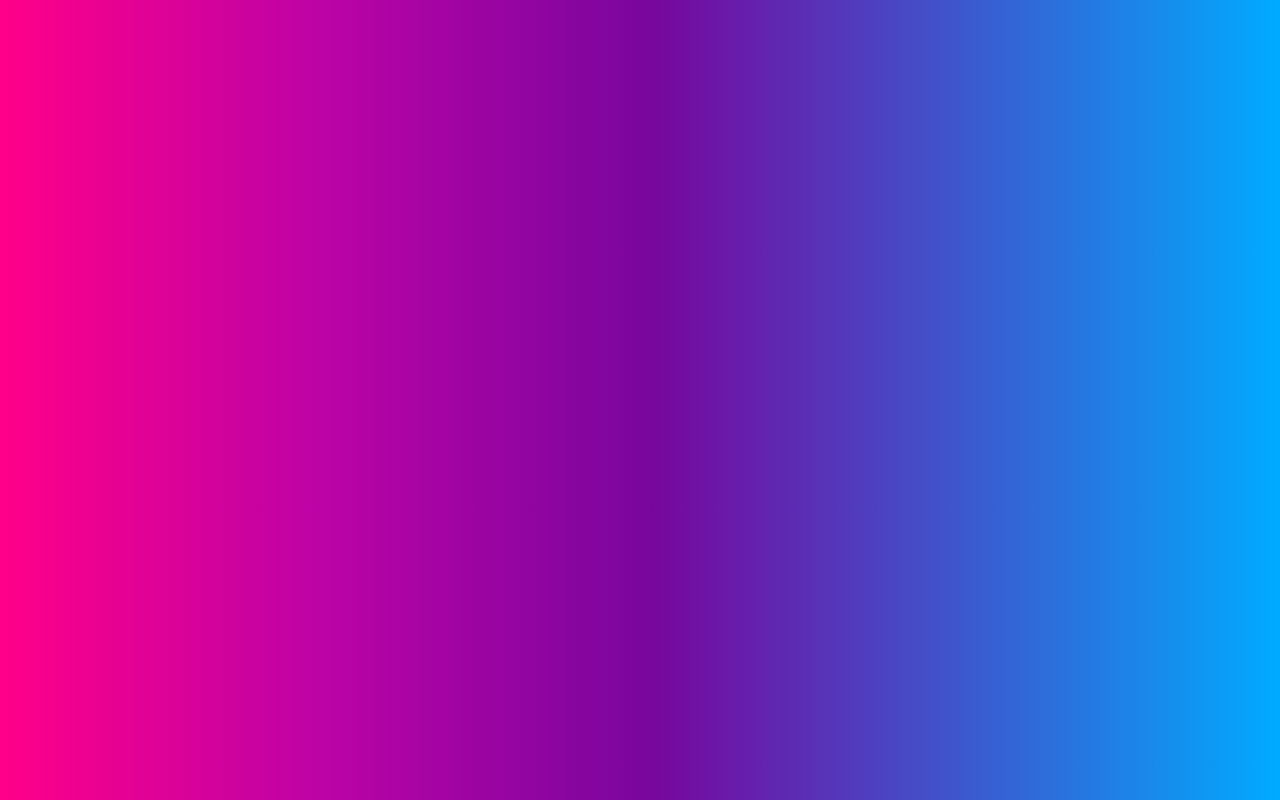
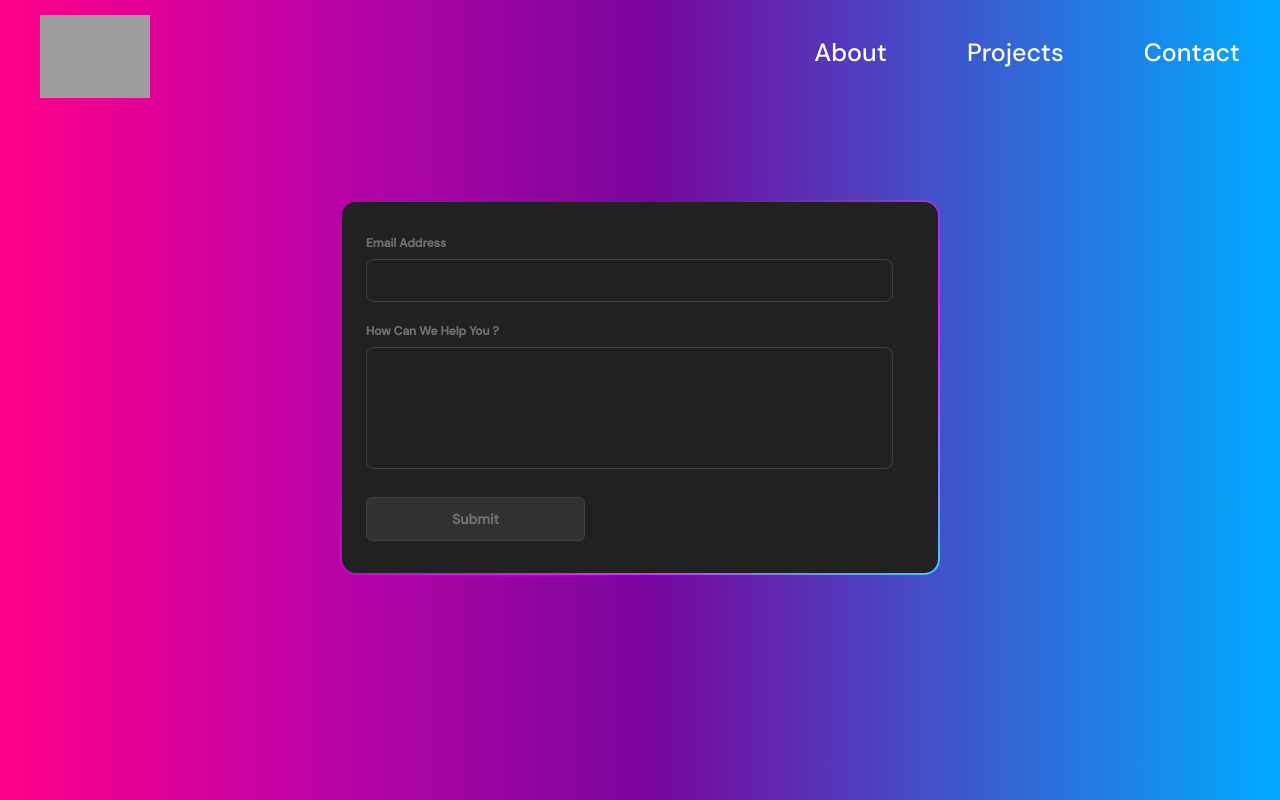
Before and after one commit to Dorianyloj/portfolio, a React (Vite) app: page /contact in a window 1280 px wide. Before the commit this address had no page. Built offline with nearby package versions, Linux system fonts and the light colour scheme; grey boxes are pictures that could not be loaded.

Commit message:
ajout projects and contact

```diff
--- a/package.json
+++ b/package.json
@@ -10,6 +10,7 @@
     "preview": "vite preview"
   },
   "dependencies": {
+    "@formspree/react": "^2.4.4",
     "react": "^18.2.0",
     "react-dom": "^18.2.0",
     "react-router-dom": "^6.14.0",
--- a/src/App.jsx
+++ b/src/App.jsx
@@ -3,6 +3,8 @@ import Home from "../src/Pages/Home"
 import About from "../src/Pages/About"
 import React from 'react';
 import { BrowserRouter as Router, Routes, Route } from 'react-router-dom';
+import Project from "./Pages/Project.jsx";
+import Contact from "./Pages/Contact.jsx";
 function App() {
 
     return (
@@ -12,6 +14,8 @@ function App() {
                     <Routes>
                         <Route path='/' element={<Home />}></Route>
                         <Route path='/about' element={<About />}></Route>
+                        <Route path='/project' element={<Project />}></Route>
+                        <Route path='/contact' element={<Contact />}></Route>
                     </Routes>
                 </Router>
             </div>
--- /dev/null
+++ b/src/Pages/Contact.jsx
@@ -0,0 +1,16 @@
+import React from 'react'
+import NavBar from '../components/NavigationBar'
+import Contactpage from "../components/Contactpage.jsx";
+
+function Contact() {
+    return (
+        <div className="ProjectPage">
+            <NavBar />
+            <div className="Contact">
+                <Contactpage/>
+            </div>
+        </div>
+    )
+}
+
+export default Contact
--- a/src/Pages/Project.jsx
+++ b/src/Pages/Project.jsx
@@ -0,0 +1,21 @@
+import React from 'react'
+import NavBar from '../components/NavigationBar'
+import ProjectComp from "../components/ProjectComp.jsx";
+const imageP1 = "https://i.ibb.co/YcxyHLL/chess.png"
+const imageP2 = "https://i.ibb.co/gPBnP58/doctor.png"
+const imageP3="https://i.ibb.co/c24P22z/castle.png"
+
+function Project() {
+    return (
+        <div className="ProjectPage">
+            <NavBar />
+            <div className="Cards">
+                <ProjectComp img={imageP1} title="Chess Game"/>
+                <ProjectComp img={imageP2} title="Great Wise Medecin"/>
+                <ProjectComp img={imageP3} title="Nothing To Lord"/>
+            </div>
+        </div>
+    )
+}
+
+export default Project
--- /dev/null
+++ b/src/components/Contactpage.jsx
@@ -0,0 +1,47 @@
+import React from 'react';
+import { useForm, ValidationError } from '@formspree/react';
+function ContactForm() {
+    const [state, handleSubmit] = useForm("xleyrokp");
+    if (state.succeeded) {
+        return <p>Thanks for joining!</p>;
+    }
+    return (
+        <div className="form-container">
+            <form className="form" onSubmit={handleSubmit}>
+                <div className="form-group">
+                    <label htmlFor="email">
+                        Email Address
+                    </label>
+                    <input
+                        id="email"
+                        type="email"
+                        name="email"
+                    />
+                    <ValidationError
+                        prefix="Email"
+                        field="email"
+                        errors={state.errors}
+                    />
+                </div>
+                <div className="form-group">
+                    <label htmlFor="textarea">How Can We Help You ?</label>
+                    <textarea
+                        id="message"
+                        name="message"
+                    />
+                    <ValidationError
+                        prefix="Message"
+                        field="message"
+                        errors={state.errors}
+                    />
+                </div>
+                <button className="form-submit-btn" type="submit" disabled={state.submitting}>
+                    Submit
+                </button>
+            </form>
+        </div>
+
+    );
+}
+
+export default ContactForm
--- a/src/components/NavigationBar.jsx
+++ b/src/components/NavigationBar.jsx
@@ -31,8 +31,8 @@ export default function NavigationBar() {
                     <li><a href="\"><img className="logo" src={imageUrl} alt=""></img></a></li>
                     <div className="onglet">
                         <li><a href="/about">About</a></li>
-                        <li><a href="">Projects</a></li>
-                        <li><a href="">Contact</a></li>
+                        <li><a href="/project">Projects</a></li>
+                        <li><a href="/contact">Contact</a></li>
                     </div>
                 </ul>
 
--- /dev/null
+++ b/src/components/ProjectComp.jsx
@@ -0,0 +1,22 @@
+import React from 'react';
+
+function ProjectComp (props){
+
+    return(
+        <>
+            <div className="myCard">
+                <div className="innerCard">
+                    <div className="frontSide">
+                        <img src={props.img} alt="image_project"/>
+                    </div>
+                    <div className="backSide">
+                        <h1>{props.title}</h1>
+                        <p>{props.desc}</p>
+                    </div>
+                </div>
+            </div>
+        </>
+    )
+}
+
+export default ProjectComp
--- a/src/index.css
+++ b/src/index.css
@@ -849,4 +849,216 @@ footer{
     backdrop-filter: none; /* Suppression du flou d'arrière-plan */
     transition: none; /* Suppression de la transition */
   }
+
+  .Contact{
+    padding: 0;
+  }
 }
+
+.Cards{
+  display:flex;
+  justify-content: space-between;
+  padding-top:200px;
+  margin-left:150px;
+  margin-right: 150px;
+}
+
+.myCard {
+  background-color: transparent;
+  width: 300px;
+  height: 400px;
+  perspective: 1000px;
+}
+
+.innerCard {
+  position: relative;
+  width: 100%;
+  height: 100%;
+  text-align: center;
+  transition: transform 0.8s;
+  transform-style: preserve-3d;
+  cursor: pointer;
+}
+
+.myCard:hover .innerCard {
+  transform: rotateY(180deg);
+}
+
+.frontSide,
+.backSide {
+  position: absolute;
+  display: flex;
+  flex-direction: column;
+  align-items: center;
+  width: 100%;
+  height: 100%;
+  -webkit-backface-visibility: hidden;
+  backface-visibility: hidden;
+  border: 1px solid rgba(255, 255, 255, 0.8);
+  border-radius: 1rem;
+  color: white;
+  box-shadow: 0 0 0.3em rgba(255, 255, 255, 0.5);
+  font-weight: 700;
+}
+
+.frontSide{
+  justify-content: space-evenly;
+}
+
+.frontSide img {
+  text-align: center;
+  width:175px;
+  height: auto;
+}
+
+.frontSide,
+.frontSide::before {
+  background: linear-gradient(43deg, rgb(65, 88, 208) 0%, rgb(200, 80, 192) 46%, rgb(255, 204, 112) 100%);
+}
+
+.backSide,
+.backSide::before {
+  background-image: linear-gradient(160deg, #0093E9 0%, #80D0C7 100%);
+}
+
+.backSide {
+  transform: rotateY(180deg);
+}
+
+.frontSide::before,
+.backSide::before {
+  top: 50%;
+  left: 50%;
+  transform: translate(-50%, -50%);
+  content: '';
+  width: 110%;
+  height: 110%;
+  position: absolute;
+  z-index: -1;
+  border-radius: 1em;
+  filter: blur(20px);
+  animation: animate 5s linear infinite;
+}
+
+@keyframes animate {
+  0% {
+    opacity: 0.3;
+  }
+
+  80% {
+    opacity: 1;
+  }
+
+  100% {
+    opacity: 0.3;
+  }
+}
+
+.Contact{
+  display:flex;
+  padding-top: 200px;
+  margin-left:20px;
+  margin-right: 20px;
+  padding-bottom:50px;
+  justify-content: center;
+}
+
+.form-container {
+  width: 600px;
+  background: linear-gradient(#212121, #212121) padding-box,
+  linear-gradient(145deg, transparent 35%,#e81cff, #40c9ff) border-box;
+  border: 2px solid transparent;
+  padding: 32px 24px;
+  font-size: 14px;
+  font-family: inherit;
+  color: white;
+  display: flex;
+  flex-direction: column;
+  gap: 20px;
+  box-sizing: border-box;
+  border-radius: 16px;
+}
+
+.form-container button:active {
+  scale: 0.95;
+}
+
+.form-container .form {
+  display: flex;
+  flex-direction: column;
+  gap: 20px;
+}
+
+.form-container .form-group {
+  display: flex;
+  flex-direction: column;
+  gap: 2px;
+}
+
+.form-container .form-group label {
+  display: block;
+  margin-bottom: 5px;
+  color: #717171;
+  font-weight: 600;
+  font-size: 12px;
+}
+
+.form-container .form-group input {
+  width: 90%;
+  padding: 12px 16px;
+  border-radius: 8px;
+  color: #fff;
+  font-family: inherit;
+  background-color: transparent;
+  border: 1px solid #414141;
+}
+
+.form-container .form-group textarea {
+  width: 90%;
+  padding: 12px 16px;
+  border-radius: 8px;
+  resize: none;
+  color: #fff;
+  height: 96px;
+  border: 1px solid #414141;
+  background-color: transparent;
+  font-family: inherit;
+}
+
+.form-container .form-group input::placeholder {
+  opacity: 0.5;
+}
+
+.form-container .form-group input:focus {
+  outline: none;
+  border-color: #e81cff;
+}
+
+.form-container .form-group textarea:focus {
+  outline: none;
+  border-color: #e81cff;
+}
+
+.form-container .form-submit-btn {
+  display: flex;
+  align-items: flex-start;
+  justify-content: center;
+  align-self: flex-start;
+  font-family: inherit;
+  color: #717171;
+  font-weight: 600;
+  width: 40%;
+  background: #313131;
+  border: 1px solid #414141;
+  padding: 12px 16px;
+  font-size: inherit;
+  gap: 8px;
+  margin-top: 8px;
+  cursor: pointer;
+  border-radius: 6px;
+}
+
+.form-container .form-submit-btn:hover {
+  background-color: #fff;
+  border-color: #fff;
+}
```
Also changed, not shown: 1 other file (tests, documents, lock files or other folders).
